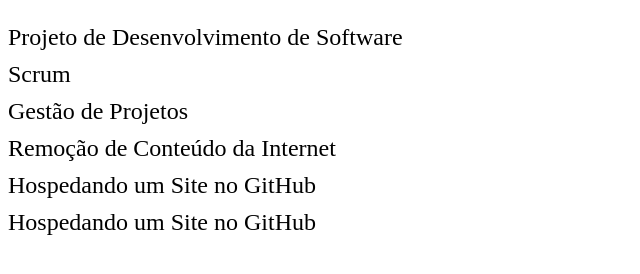
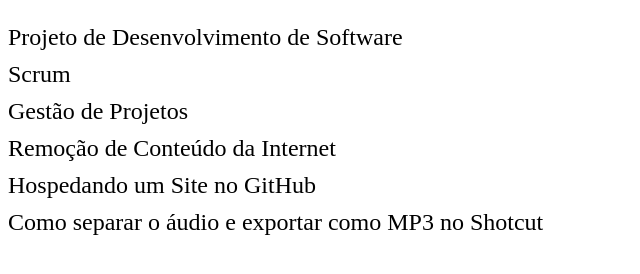
Before and after one commit to marcelovictorio/MarkMap, a plain HTML site: page index.html in a window 1280 px wide. Shown: the whole page, without its empty margins (0-640 px from the left). Drawn offline with Linux system fonts and the light colour scheme.

Commit message:
Update index.html

```diff
--- a/index.html
+++ b/index.html
@@ -26,7 +26,7 @@
     <li><a href="Gestão de Projetos.html">Gestão de Projetos</a></li>
     <li><a href="Remoção de Conteúdo da Internet.html">Remoção de Conteúdo da Internet</a></li>
     <li><a href="Hospedando um Site no GitHub.html">Hospedando um Site no GitHub</a></li>
-    <li><a href="Como separar o áudio e exportar como MP3 no Shotcut.html">Hospedando um Site no GitHub</a></li>
+    <li><a href="Como separar o áudio e exportar como MP3 no Shotcut.html">Como separar o áudio e exportar como MP3 no Shotcut</a></li>
 
   </ul>
 </body>
```
